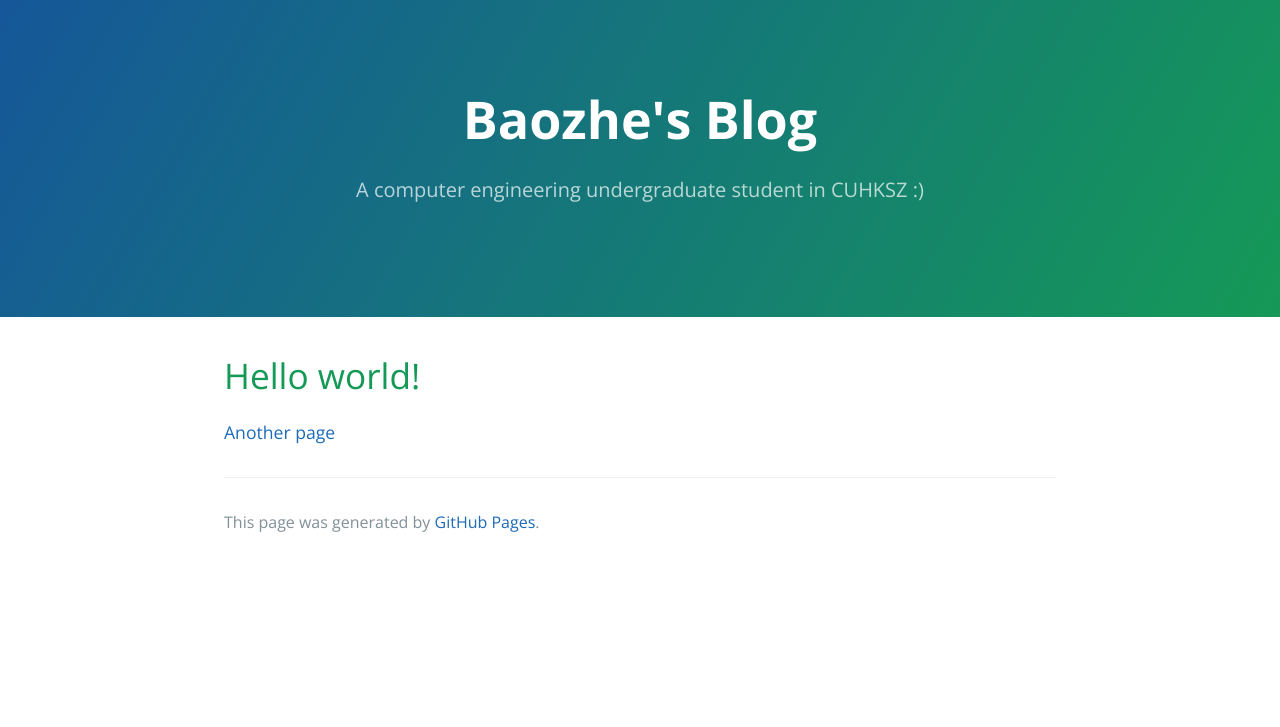
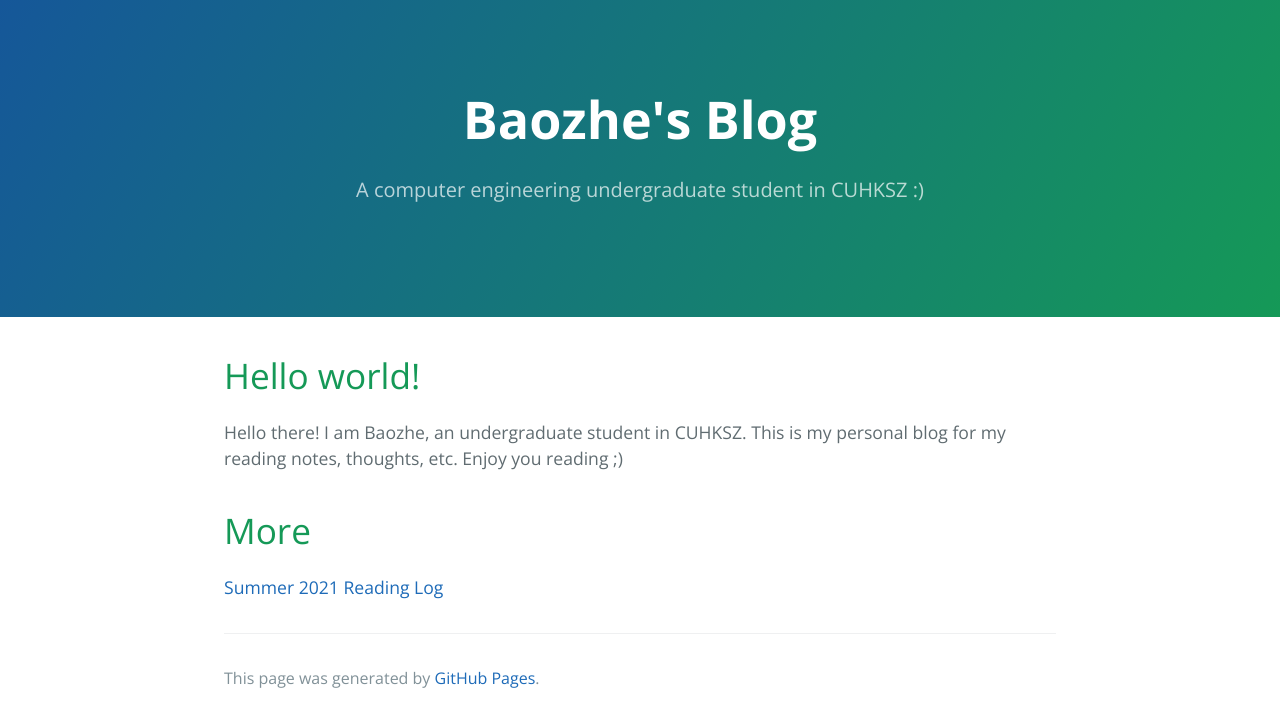
Before and after one commit to JACKZHANG1001/JACKZHANG1001.github.io, a Jekyll site: the page built from index.md, in a window 1280 px wide. Shown: the top 727 px of the page. Built offline with Jekyll 4.4.1, drawn with Linux system fonts in a browser that asks for light colours.

Commit message:
new index

```diff
--- a/index.md
+++ b/index.md
@@ -4,5 +4,7 @@ title: Baozhe's Blog
 ---
 
 # Hello world!
-
-[Another page](./another-page.html)
+Hello there! I am Baozhe, an undergraduate student in CUHKSZ. This is my personal blog for my reading notes, thoughts, etc.
+Enjoy you reading ;)
+# More
+[Summer 2021 Reading Log](./summer-2021-reading-log.html)
```
